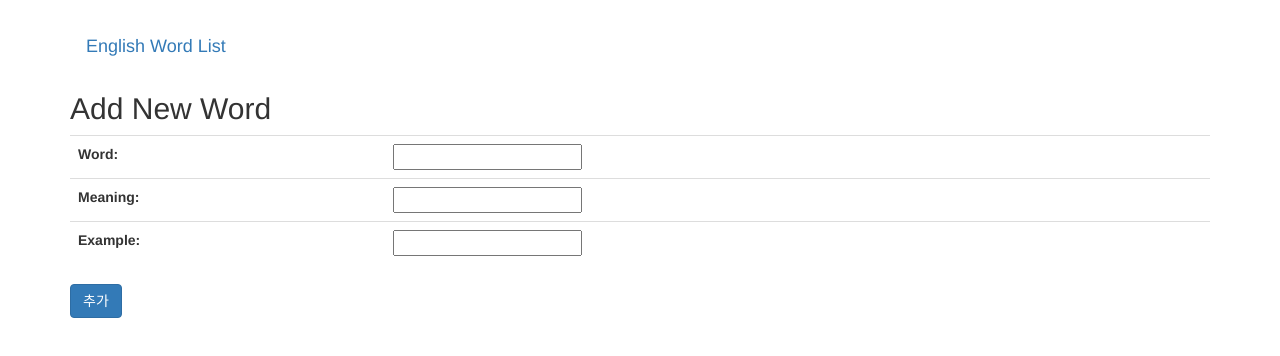
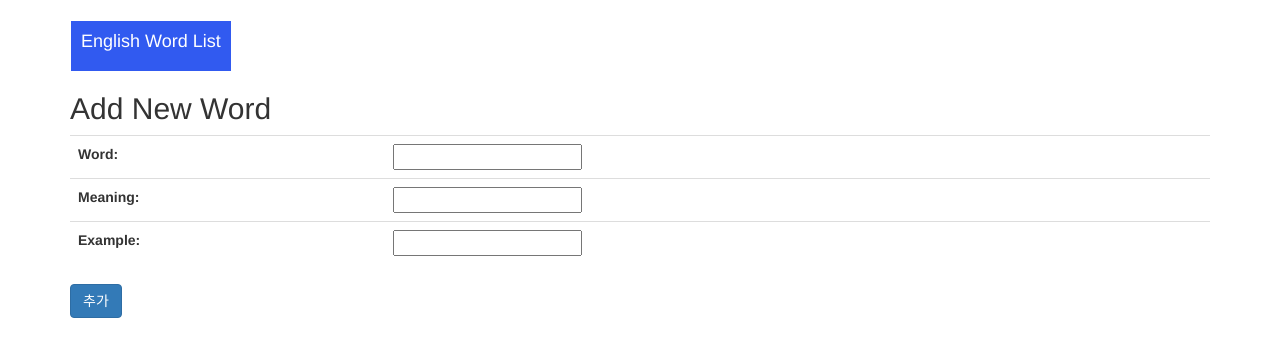
Before and after one commit to dakcoe/Practical_Project_3, a plain HTML site: page add.html in a window 1280 px wide. Drawn offline with nearby package versions, Linux system fonts and the light colour scheme.

Commit message:
last test(I hope so)

```diff
--- a/add.html
+++ b/add.html
@@ -36,6 +36,16 @@
     </form>
 </main>
 
+<style>
+    .navbar-brand{
+      background-color: #315af0;
+      color: #ffffff;
+      padding: 10px;
+      margin-bottom: 0;
+      border-radius: 0;
+    }
+</style>
+
 <script>
     function testAlert() {
         alert("게시물이 추가됩니다");
```
Also changed, not shown: edit.html (+10 -0 lines), index.html (+7 -1 lines), view.html (+10 -0 lines).
